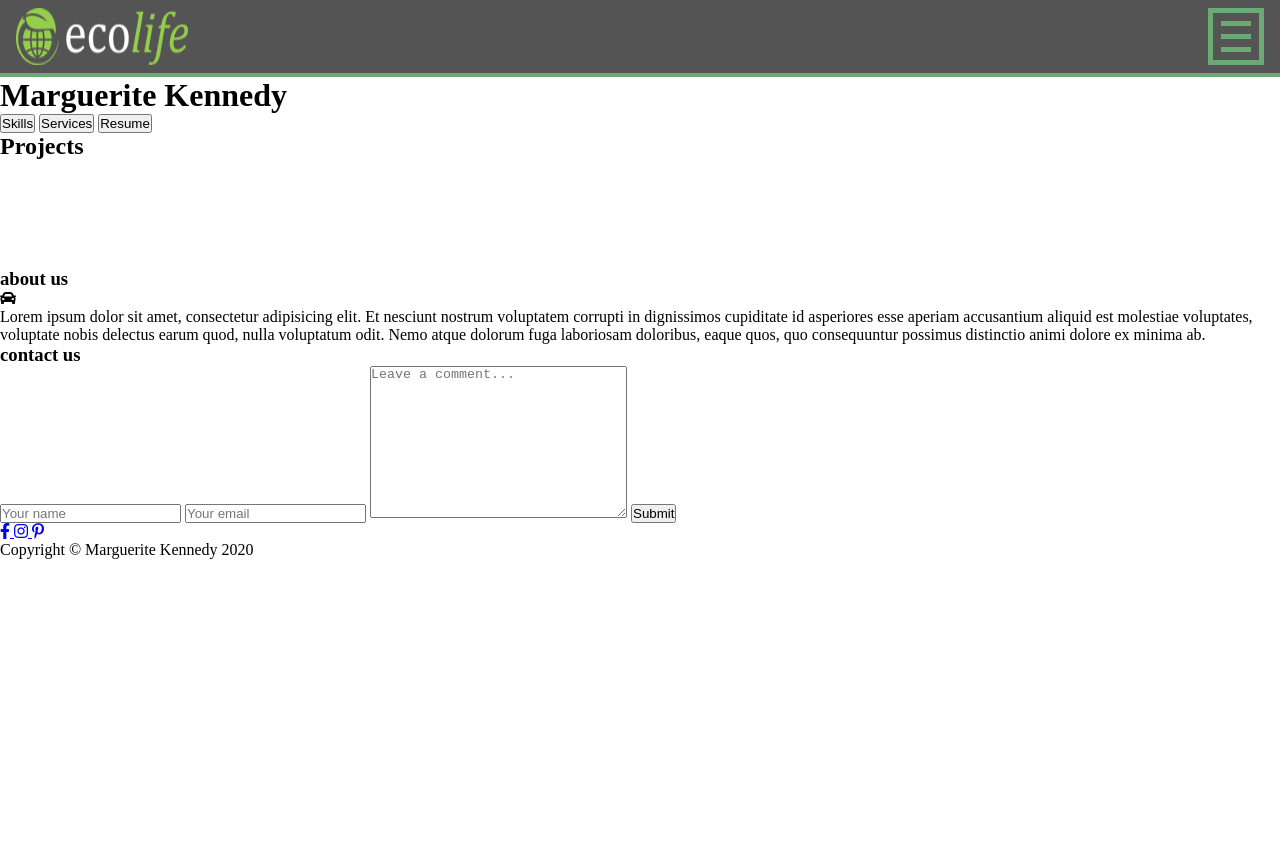
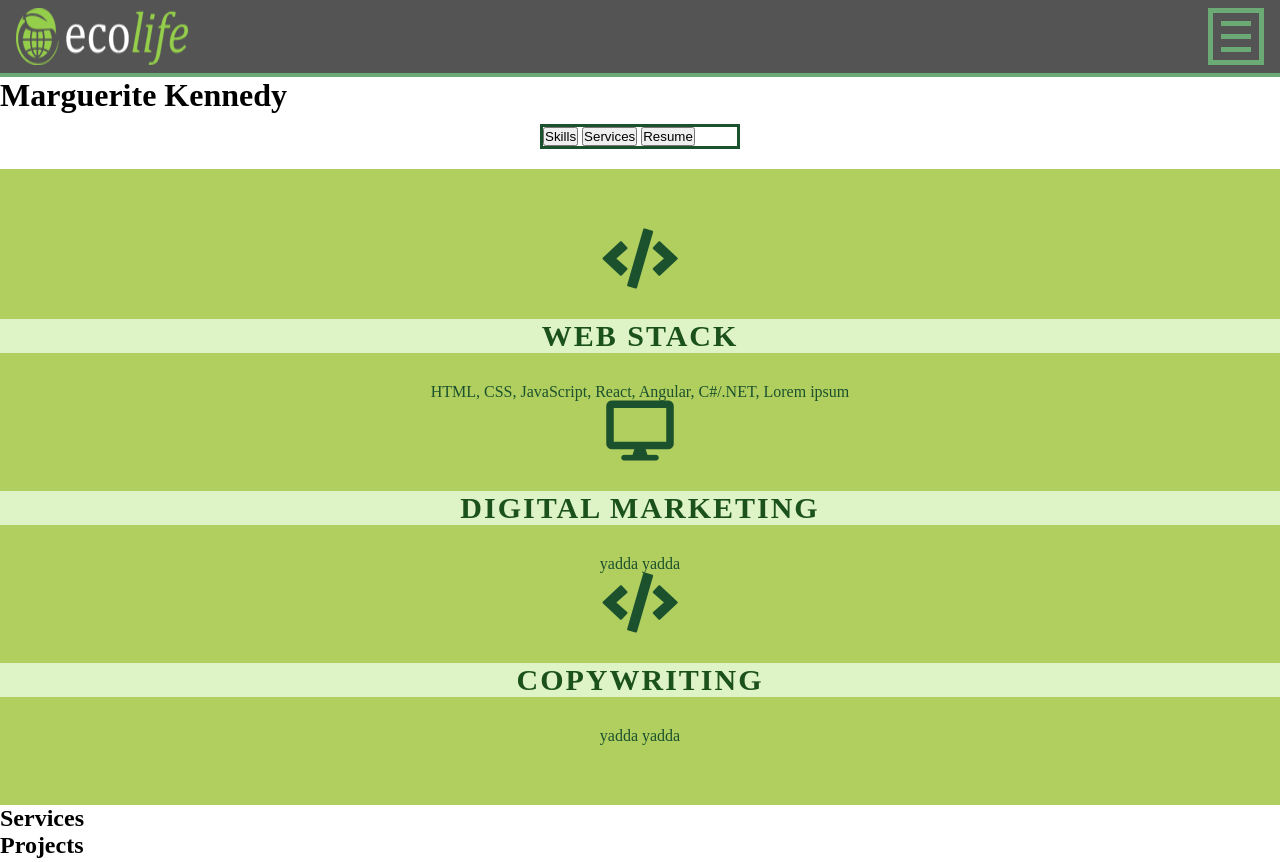
Before and after one commit to purrogrammer/marguerite_kennedy, a plain HTML site: page index.html in a window 1280 px wide. Shown: the top 862 px of the page. Before the commit the page ends 800 px from the top, so only its background shows below. Drawn offline with nearby package versions, Linux system fonts and the light colour scheme.

Commit message:
add styling for skills and services sections

```diff
--- a/index.html
+++ b/index.html
@@ -62,12 +62,52 @@
         </div>
     </div>
 </div>
+     </header>
+     <!-- banner end -->
 
+     <!-- skills section start -->
+     <section id="skills">
+         <div class="skills-contianer">
+             <!--single article -->
+             <article class="skills-item">
+                 <i class="fa fa-code"></i>
+                 <h1>Web Stack</h1>
+                 <p> HTML, CSS, JavaScript, React, Angular, C#/.NET, Lorem ipsum</p>
+             </article>
+                     <!--single article -->
+                     <article class="skills-item">
+                            <i class="fa fa-desktop"></i>
+                            <h1>Digital Marketing</h1>
+                            <p> yadda yadda</p>
+                        </article>
+                    <!--single article -->
+                     <article class="skills-item">
+                            <i class="fa fa-code"></i>
+                            <h1>Copywriting</h1>
+                            <p> yadda yadda</p>
+                        </article>
+                    </div>
+     </section>
+     <!-- skills section end -->
 
-     </header>
+     <!-- services section START -->
+     <!-- section title start -->
+     <section id="services">
+        <div class="title">
+            <div class="title-text">
+                <h1>Services</h1>
+            </div>
+            <div class="title-underline"> </div>
+        </div>
+      <!-- section title END -->
+        <div class="services-container">
+            <article class="service-item service-item-black">
 
+            </article>
+        </div>
+     </section>
 
-     <!-- banner end -->
+     <!-- services section END-->
  <!--  projects-->
  <section class="projects">
         <!--  title-->
@@ -133,13 +173,13 @@
       <footer>
         <div class="footer-icons">
           <a href="#">
-            <i class="fab fa-facebook-f"></i>
+            <i class="fab fa-linkedin"></i>
           </a>
           <a href="#">
             <i class="fab fa-instagram"></i>
           </a>
           <a href="#">
-            <i class="fab fa-pinterest-p"></i>
+            <i class="fab fa-github"></i>
           </a>
         </div>
         <p>Copyright &copy; Marguerite Kennedy 2020</p>
--- a/styles.css
+++ b/styles.css
@@ -74,3 +74,83 @@
 header{
     background: url("./images/header.jpeg")center/cover no-repeat;
 }
+
+.banner-underline {
+    width: 200px;
+    border: 3px solid #1B512D;
+    margin: 10px auto 20px auto;
+}
+
+.banner-btn {
+    display: flex;
+    justify-content: space-between;
+}
+
+.banner-btn button {
+    font-size: 30px;
+    padding: 16px;
+    text-transform: uppercase;
+    margin: 0 10px;
+    background: transparent;
+    color: #B1CF5F;
+    border: 2px solid #1B512D;
+}
+
+.banner-btn button:hover {
+    color: #73E2A7;
+    background: #1C7C54;
+}
+
+/* skills section */
+
+#skills {
+    padding: 60px 0;
+    background-color: #B1CF5F;
+    color: #1B512D;
+}
+
+#skills-container{
+    max-width: 95vw;
+    margin: 0 auto;
+}
+
+.skills-item {
+    text-align: center;
+    margin: 20x 0;
+}
+
+.skills-item .fa {
+    font-size: 60px;
+    color: #1B512D;
+}
+
+.skills-item h1 {
+    font-size: 30px;
+    letter-spacing: 2px;
+    margin: 30px 0;
+    color: #1b511b;
+    background-color: #DEF4C6;
+    text-transform: uppercase;
+}
+
+.skills-item p {
+    width: 75%;
+    margin: 0 auto;
+    color: #1B512D;
+}
+
+@media screen and (min-width:576px){
+    .skills-container {
+        display: grid;
+        grid-template-columns: 1fr 1fr;
+        grid-column-gap: 1em;
+    }
+}
+
+@media screen and (min-width:992px){
+    .skills-container {
+        display: grid;
+        grid-template-columns: repeat(4, 1fr);
+        grid-column-gap: 5px;
+    }
+}
```
